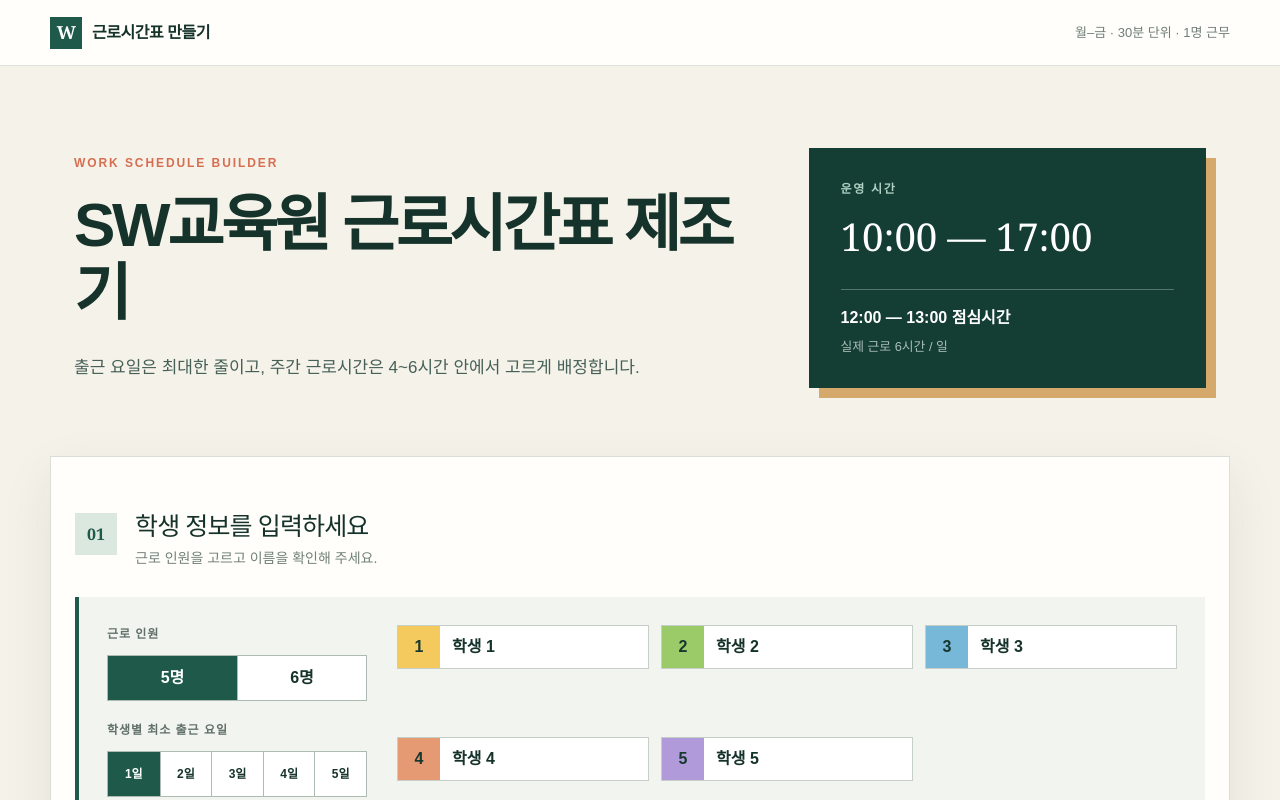
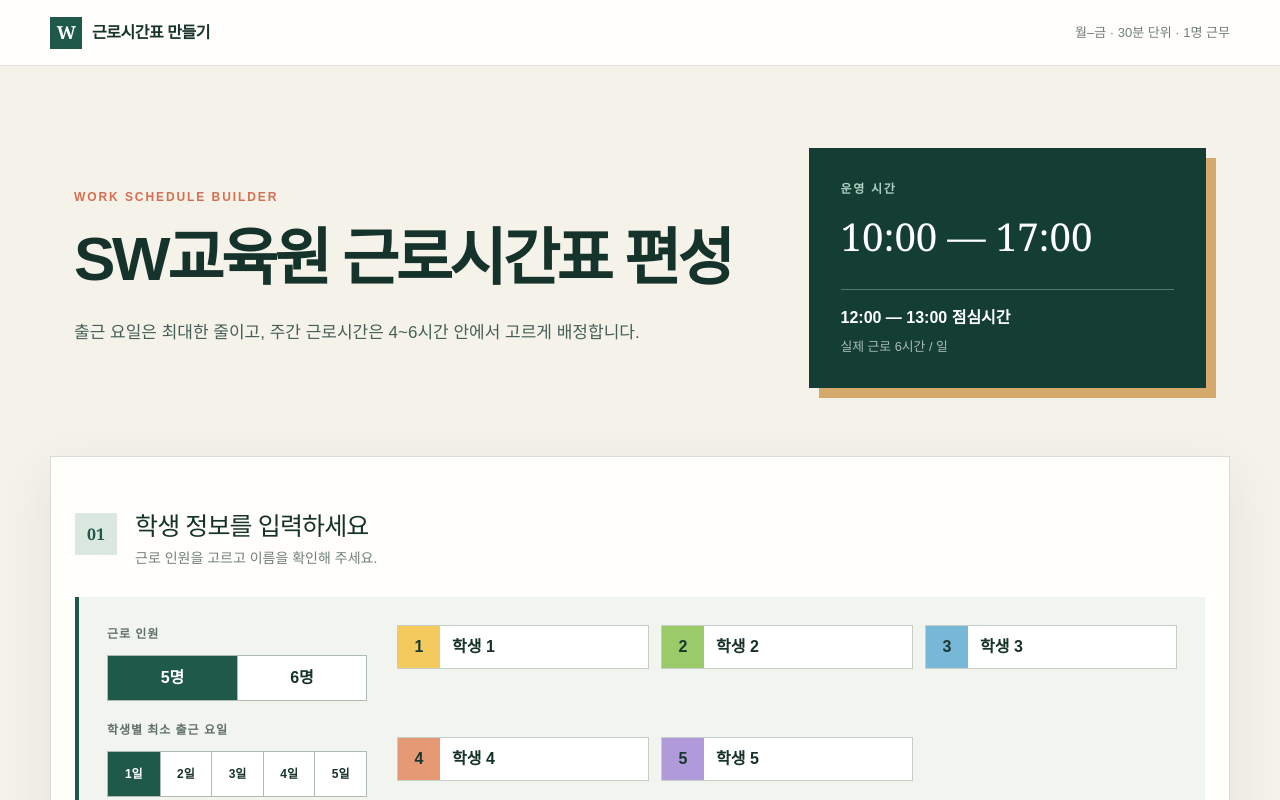
Before and after one commit to ssungcoding/IT_timetable, a React (Vite) app: page / in a window 1280 px wide. Shown: the top 800 px of the page. Built offline with nearby package versions, Linux system fonts and the light colour scheme.

Commit message:
Refine homepage title layout

```diff
--- a/app/globals.css
+++ b/app/globals.css
@@ -91,6 +91,8 @@ button { color: inherit; }
   line-height: 1.12;
   letter-spacing: -0.055em;
   font-weight: 850;
+  word-break: keep-all;
+  text-wrap: balance;
 }
 
 .hero-copy {
--- a/app/page.tsx
+++ b/app/page.tsx
@@ -530,7 +530,7 @@ export default function Home() {
       <section className="hero" id="top">
         <div>
           <p className="eyebrow">WORK SCHEDULE BUILDER</p>
-          <h1>SW교육원 근로시간표 제조기</h1>
+          <h1>SW교육원 근로시간표 편성</h1>
           <p className="hero-copy">
             출근 요일은 최대한 줄이고, 주간 근로시간은 4~6시간 안에서
             고르게 배정합니다.
```
